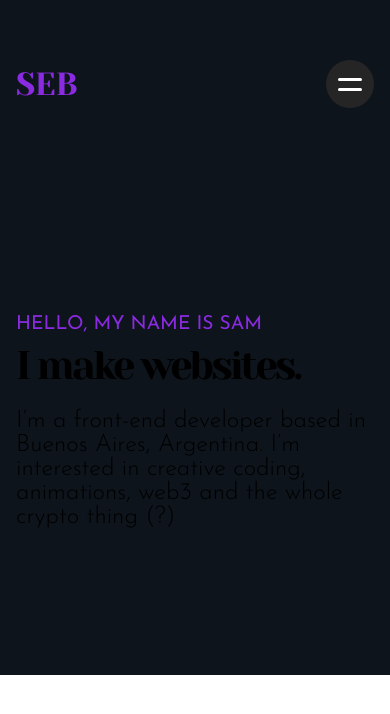
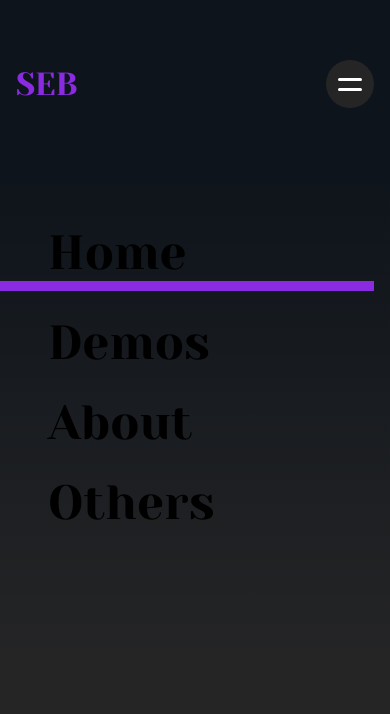
Before and after one commit to samuelebenitez/portfolio-v2, a Next.js app: page / in a window 390 px wide. Both pictures are taken after a click on the button 350 px from the left and 84 px from the top of the page. Shown: the top 714 px of the page. Built offline with nearby package versions, Linux system fonts and the light colour scheme.

Commit message:
sidebar added

```diff
--- a/components/Button/index.jsx
+++ b/components/Button/index.jsx
@@ -1,16 +1,28 @@
 import style from "./style.module.scss";
 import Link from "next/link";
 import { useRouter } from "next/router";
+import { gsap } from "gsap";
+import { useRef, useEffect } from "react";
 
 export default function Button({ type, href, label }) {
   const router = useRouter();
+
+  const buttonRef = useRef();
+
+  useEffect(() => {
+    gsap.fromTo(
+      buttonRef.current,
+      { yPercent: 100, opacity: 0 },
+      { duration: 0.5, delay: 0.1, yPercent: 0, opacity: 1 }
+    );
+  }, []);
 
   switch (type) {
     case "tab":
       if (router.asPath == href) {
         return (
           <Link href={href}>
-            <p className={style.selected}>{label} </p>
+            <p className={`${style.button} ${style.selected}`}>{label} </p>
           </Link>
         );
       } else {
@@ -21,7 +33,26 @@ export default function Button({ type, href, label }) {
         );
       }
     case "sidebar_button":
-      return <button>{label}</button>;
+      if (router.asPath == href) {
+        return (
+          <Link href={href}>
+            <p
+              ref={buttonRef}
+              className={`${style.button_sidebar} ${style.selected_sidebar}`}
+            >
+              {label}
+            </p>
+          </Link>
+        );
+      } else {
+        return (
+          <Link href={href}>
+            <p ref={buttonRef} className={style.button_sidebar}>
+              {label}{" "}
+            </p>
+          </Link>
+        );
+      }
       break;
   }
 }
--- a/components/Button/style.module.scss
+++ b/components/Button/style.module.scss
@@ -5,9 +5,19 @@
 }
 
 .selected {
-  cursor: pointer;
-  padding: 0.5em 1em;
   border-bottom: 10px solid blueviolet;
 
   font-family: "Josefin Sans", sans-serif;
 }
+
+.button_sidebar {
+  cursor: pointer;
+  padding: 0.5em 1em 0 1em;
+  text-transform: capitalize;
+  font-family: "Yeseva One", cursive;
+  font-size: 3em;
+}
+
+.selected_sidebar {
+  border-bottom: 10px solid blueviolet;
+}
--- a/components/Header/index.jsx
+++ b/components/Header/index.jsx
@@ -1,11 +1,9 @@
 import style from "./style.module.scss";
 import Button from "../Button/index";
-import Image from "next/image";
-import logop from "../../public/logop.webp";
 import { gsap } from "gsap";
 import { useEffect, useRef } from "react";
 
-export default function Header() {
+export default function Header({ openMenu }) {
   const headerRef = useRef();
 
   useEffect(() => {
@@ -31,7 +29,7 @@ export default function Header() {
         </div>
 
         <div className={style.header_nav}>
-          <button className={style.button}>
+          <button onClick={() => openMenu(true)} className={style.button}>
             <div className={`${style.burger_bar} ${style.burger1}`}></div>
             <div className={`${style.burger_bar} ${style.burger2}`}></div>
           </button>
--- a/components/Header/style.module.scss
+++ b/components/Header/style.module.scss
@@ -22,6 +22,8 @@ $serif-font: "Yeseva One", cursive;
     }
     .header_nav {
       .button {
+        position: sticky;
+        z-index: 100;
         width: 3rem;
         height: 3rem;
         border: none;
--- a/components/Hero/index.jsx
+++ b/components/Hero/index.jsx
@@ -9,7 +9,7 @@ export default function Hero() {
     gsap.fromTo(
       box.current,
       { yPercent: -5 },
-      { duration: 0.5, opacity: 1, delay: 2, yPercent: 0 }
+      { duration: 0.5, opacity: 1, yPercent: 0 }
     );
   }, []);
 
--- /dev/null
+++ b/components/SidebarMenu/index.jsx
@@ -0,0 +1,35 @@
+import Button from "../Button";
+import style from "./style.module.scss";
+import { gsap } from "gsap";
+import { useRef, useEffect } from "react";
+
+export default function SidebarMenu() {
+  const navRef = useRef();
+
+  useEffect(() => {
+    gsap.fromTo(
+      navRef.current,
+      { yPercent: -5 },
+      { duration: 0.5, opacity: 1, yPercent: 0 }
+    );
+  }, []);
+
+  const buttonsName = [
+    { name: "home", path: "/" },
+    { name: "demos", path: "/demos" },
+    { name: "about", path: "/about" },
+    { name: "others", path: "/others" },
+  ];
+  return (
+    <nav ref={navRef} className={style.nav_mobile_content}>
+      {buttonsName.map((button, key) => (
+        <Button
+          key={key}
+          type="sidebar_button"
+          href={button.path}
+          label={button.name}
+        />
+      ))}
+    </nav>
+  );
+}
--- /dev/null
+++ b/components/SidebarMenu/style.module.scss
@@ -0,0 +1,17 @@
+.nav_mobile_content {
+  position: absolute;
+  opacity: 0;
+  left: 0;
+  top: 20vh;
+  width: 100vw;
+  height: 80vh;
+  padding: 2em 1em 2em 0;
+  overflow: hidden;
+  background: linear-gradient(
+    to bottom,
+    rgba(14, 20, 27, 1) 0%,
+    rgba(37, 37, 38, 1) 74%,
+    rgba(37, 37, 38, 1) 100%
+  );
+  z-index: 99;
+}
--- a/pages/_app.js
+++ b/pages/_app.js
@@ -1,11 +1,19 @@
 import style from "../styles/globals.scss";
 import Header from "../components/Header";
+import SidebarMenu from "../components/SidebarMenu";
+import { useState } from "react";
 
 function MyApp({ Component, pageProps }) {
+  const [isOpen, setIsOpen] = useState(false);
+
+  function openMenu() {
+    setIsOpen((prevState) => !prevState);
+  }
+
   return (
     <div className={style.app_container}>
-      <Header />
-      <Component {...pageProps} />
+      <Header openMenu={openMenu} />
+      {!isOpen ? <Component {...pageProps} /> : <SidebarMenu />}
     </div>
   );
 }
```
Also changed, not shown: 1 other file (tests, documents, lock files or other folders).
